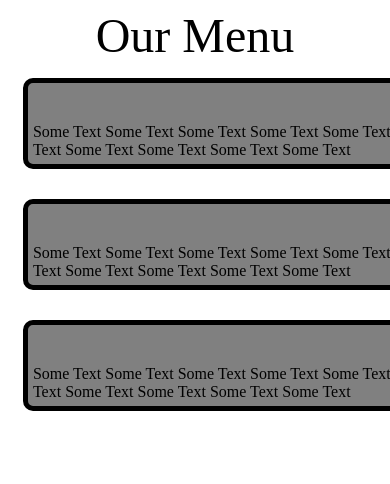
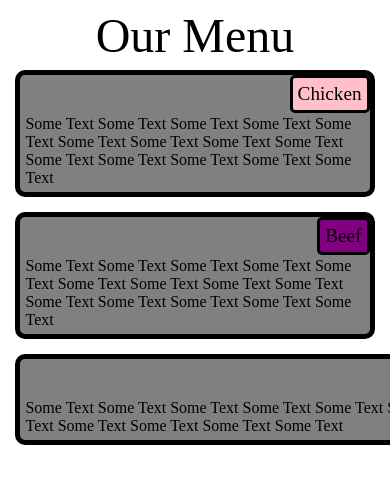
Before and after one commit to stitchinspace/Coursera-Yaakov, a plain HTML site: page index.html in a window 390 px wide. Shown: the top 484 px of the page. Drawn offline with nearby package versions, Linux system fonts and the light colour scheme; a script that the page names is missing.

Commit message:
Update stylesheet.css

```diff
--- a/stylesheet.css
+++ b/stylesheet.css
@@ -61,7 +61,7 @@ border-radius: 5px;
 
 @media screen and (max-width: 767px){
 	.wrapper {
-		width: 200%;
+		width: 100%
+
 	}
-	#longie {width: 96%;}
 }
```
